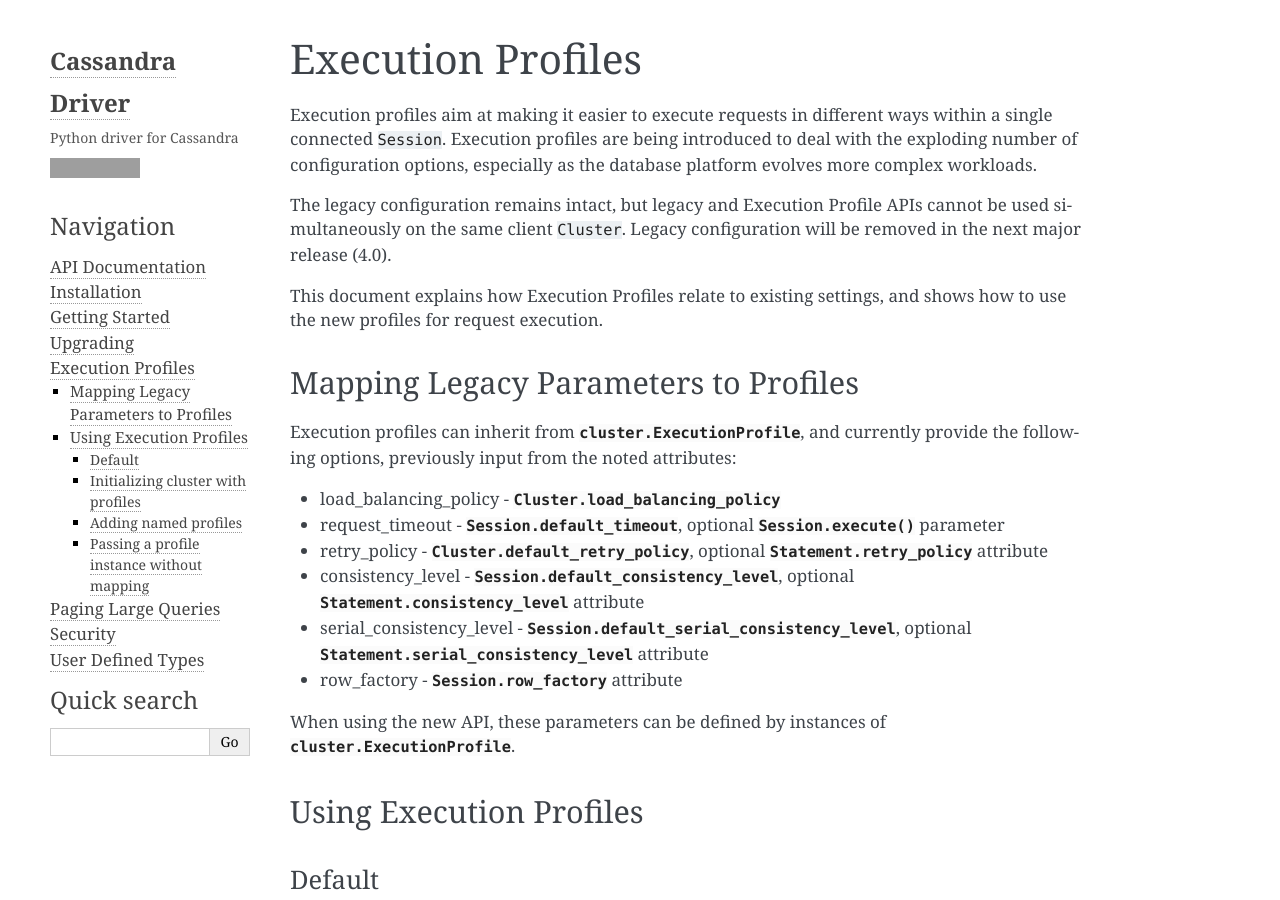
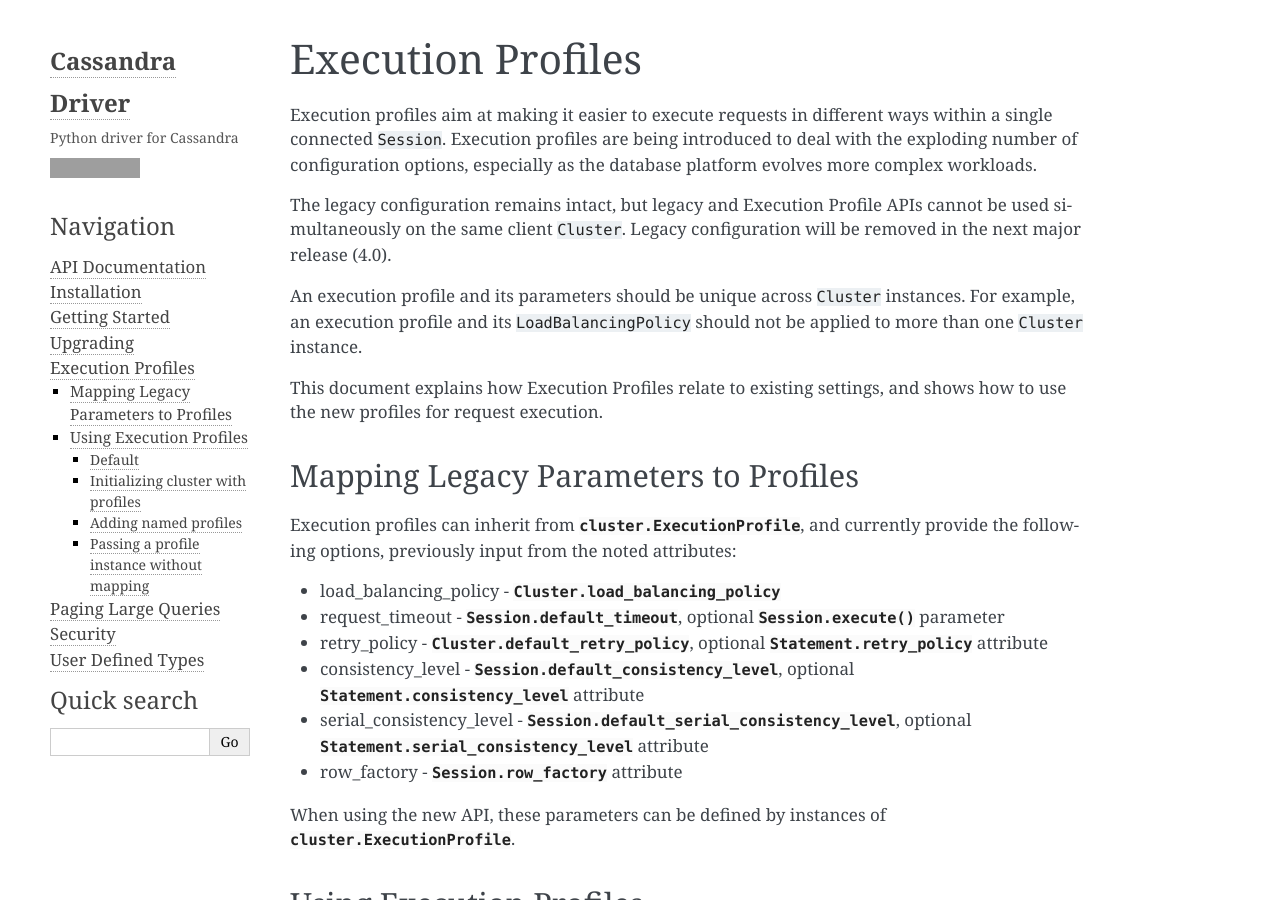
Before and after one commit to datastax/python-driver, a Sphinx documentation site: the page built from docs/execution_profiles.rst, in a window 1280 px wide and 900 px high. Built offline with Sphinx 7.4.7, drawn with Linux system fonts in a browser that asks for light colours; pages that are not in the unit, such as notebooks, are missing from menus; grey boxes are pictures that could not be loaded.

Commit message:
[PYTHON-1111] Disallow multiple cluster objects sharing same executio… (#1034)
Update documentation to state multiple cluster objects shouldn't share execution profile.

```diff
--- a/docs/execution_profiles.rst
+++ b/docs/execution_profiles.rst
@@ -8,6 +8,10 @@
 The legacy configuration remains intact, but legacy and Execution Profile APIs
 cannot be used simultaneously on the same client ``Cluster``. Legacy configuration
 will be removed in the next major release (4.0).
+
+An execution profile and its parameters should be unique across ``Cluster`` instances.
+For example, an execution profile and its ``LoadBalancingPolicy`` should
+not be applied to more than one ``Cluster`` instance.
 
 This document explains how Execution Profiles relate to existing settings, and shows how to use the new profiles for
 request execution.
```
